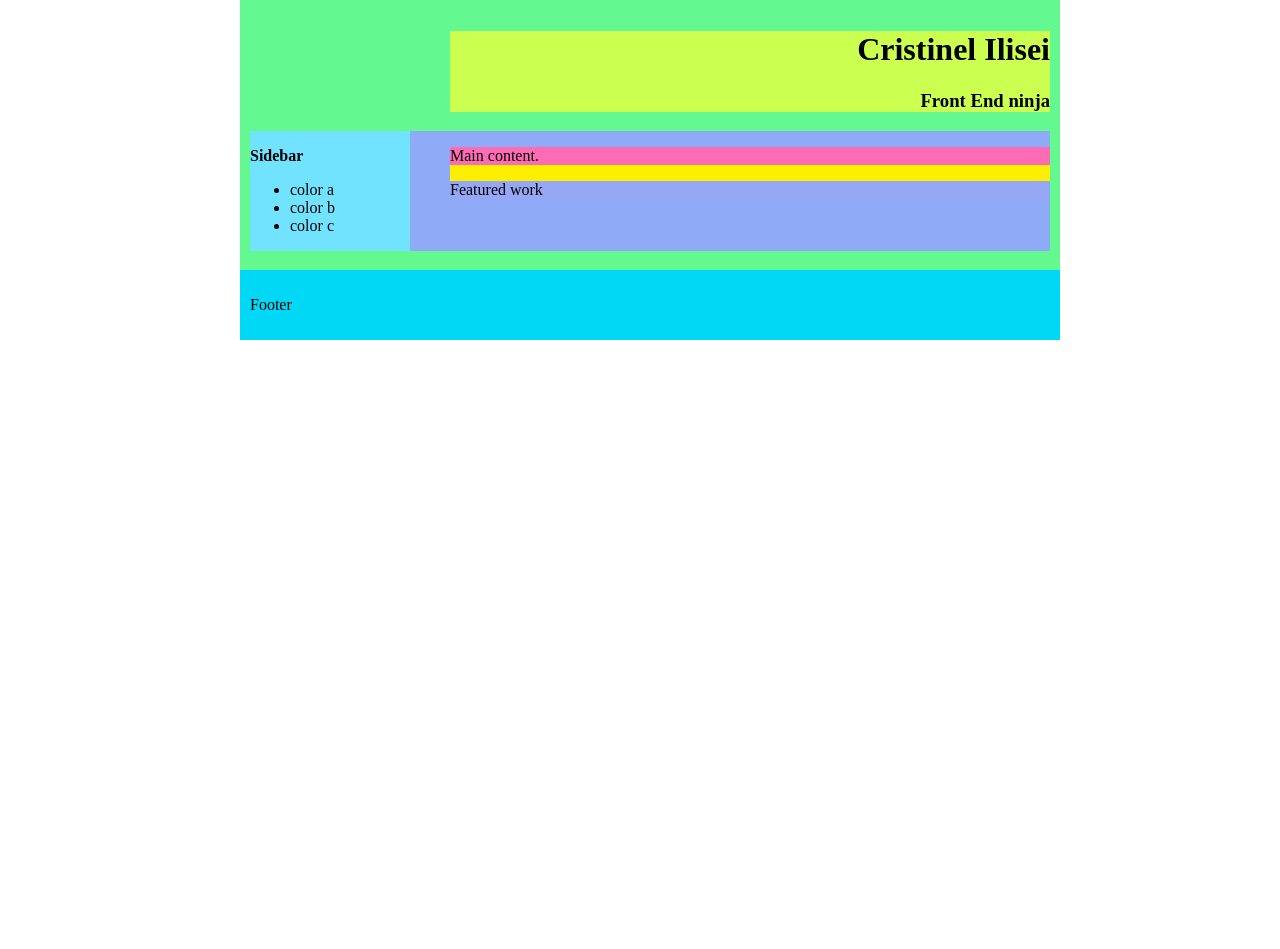
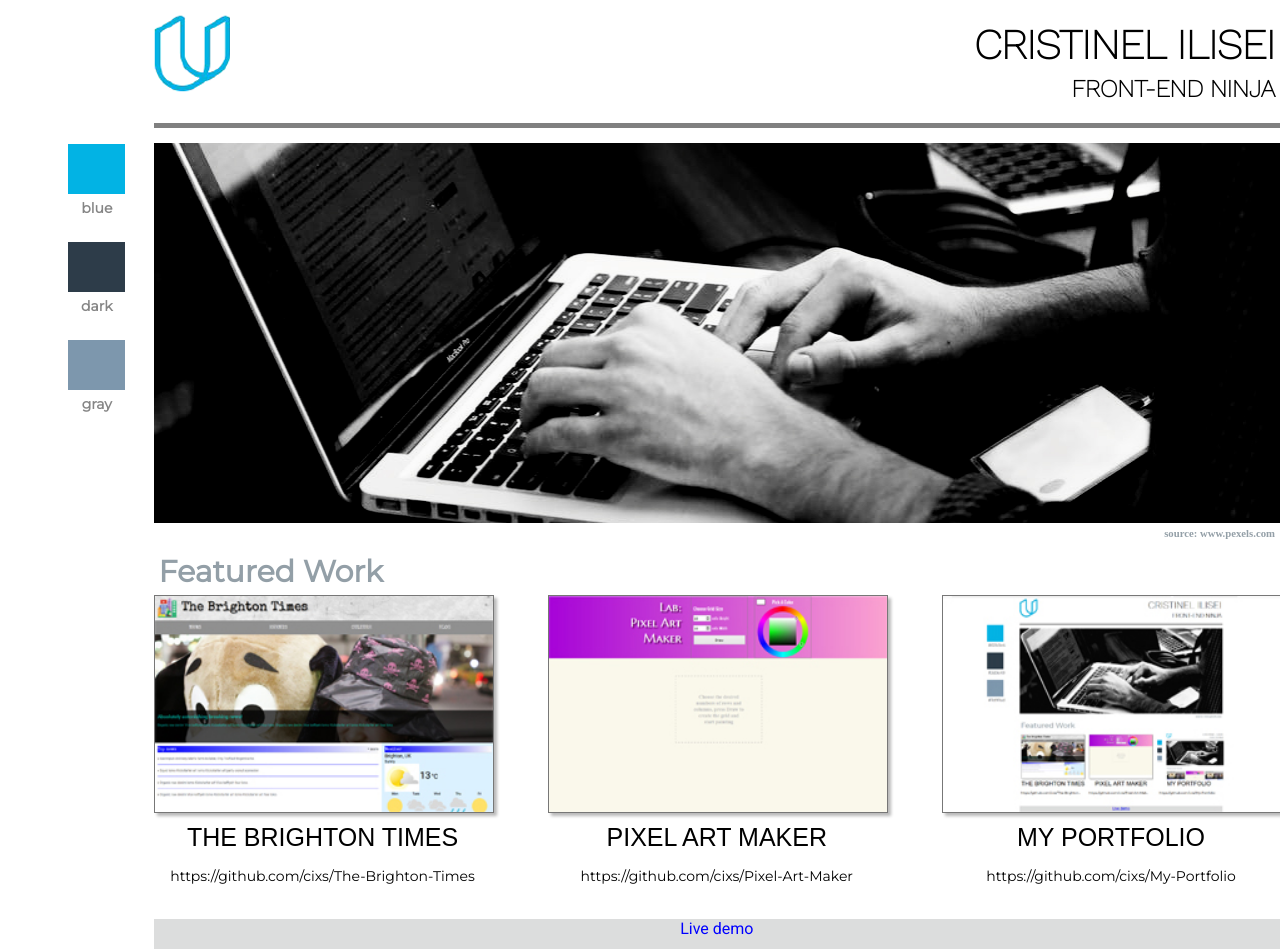
Before and after one commit to cixs/My-Portfolio, a plain HTML site: page index.html in a window 1280 px wide. Before the commit the page ends 800 px from the top, so only its background shows below. Drawn offline with nearby package versions, Linux system fonts and the light colour scheme; a web font is replaced by a local one.

Commit message:
chore: Add HTML and CSS code to generate a grid-based  layout with styles making use of the flexbox layout
 - create and add photographs for requiring elements
 - create readme.md file
 - format the source code in respect to Udacity HTML/CSS Style Guide

```diff
--- a/css/app.css
+++ b/css/app.css
@@ -1,58 +1,173 @@
 html,
 body {
-    margin: 0;
-    padding: 0
+    margin: auto;
+    max-width: 1280px;
 }
 
-body {
-    width: 800px;
-    margin: auto;
+h1,
+h2,
+h3,
+h4,
+h5,
+h6 {
+    margin: 5px;
 }
 
+/*
+    font-family: "Work Sans", sans-serif;
+    font-family: "Montserrat", sans-serif;
+    font-family: "Roboto", sans-serif;
+*/
+
 .header {
-    background-color: rgb(203, 255, 80);
-    margin-left: 200px;
+    margin-left: 12%;
+    width: 88%;
+    text-align: right;
+    font-family: "Work Sans", sans-serif;
+    text-transform: uppercase;
+    font-size: 130%;
+    border-bottom: 5px solid rgb(128, 128, 128);
+    padding-bottom: 15px;
+    padding-top: 15px;
 }
 
-.header h1,
-h3 {
-    text-align: right;
-    display: block;
+.logo {
+    float: left;
 }
-.wrapper {
 
+.main {
     width: 100%;
-    background: rgb(100, 248, 144);
-    padding: 10px;
-    height:250px;
-}
-.container {
-    float: left;
-    width: 100%;
-    background: rgb(143, 171, 248);
+    height: auto;
+    display: flex;
+    flex: flex-wrap;
 }
 
 .sidebar {
     float: left;
-    width: 20%;
-    background: rgb(114, 227, 255);
+    width: 12%;
+    background: rgb(255, 255, 255);
+}
+
+.sidebar ul {
+    text-align: center;
+}
+
+.sidebar li {
+    list-style: none;
+    margin-bottom: 20px;
+    font-family: "Montserrat", sans-serif;
+    font-weight: 100;
+    width: 100%;
+    font-size: 14px;
+    color: #858585;
+    text-overflow: ellipsis;
+    overflow: hidden;
+    white-space: nowrap;
+}
+
+.color-item {
+    width: 50%;
+    height: 50px;
+    margin: auto;
+}
+
+.c-1 {
+    background: #02b3e4;
+}
+
+.c-2 {
+    background: #2d3c49;
+}
+
+.c-3 {
+    background: #7d97ad;
 }
 
 .content {
-    margin-left: 200px;
-    background: rgb(252, 239, 0);
+    padding-left: 0;
+    width: 88%;
+    display: inline-block;
 }
 
 .main-content {
-    background: rgb(253, 107, 180);
+    height: 380px;
+    padding-top: 15px;
+}
+
+.main-content h6 {
+    text-align: right;
+    color: #939fa7;
+    margin-top: 0;
 }
 
 .featured-work {
-    background: rgb(149, 167, 245);
+    width: 100%;
+    font-family: "Montserrat", sans-serif;
+    font-size: 20px;
+    color: #939fa7;
+    margin-top: 30px;
+    text-align: justify;
+}
+.featured-work:after {
+	content: "";
+	width: 100%;
+	display: inline-block;
+    }
+.site-item {
+    height: 270px;
+    width: 30%;
+    display: inline-block;
+    vertical-align: top;
+    text-align: center;
 }
 
-.footer {
-    background: rgb(0, 216, 245);
+.site-item img {
+    box-shadow: 3px 3px 3px rgb(185, 185, 185);
+    border: 1px solid #777;
+    height: 80%;
     width: 100%;
-    padding: 10px;
+    object-fit: fill;
+    margin:auto;
 }
+
+.site-item h2 {
+    display: inline-block;
+    color: #000;
+    font-family: "BenchNine", sans-serif;
+    font-weight: 100;
+    font-size: 25px;
+    text-overflow: ellipsis;
+    overflow: hidden;
+    white-space: nowrap;
+}
+
+.site-item a {
+    text-decoration: none;
+    font-weight: 100;
+    color: #000;
+    font-size: 14px;
+    text-overflow: ellipsis;
+    overflow: hidden;
+    white-space: nowrap;
+}
+
+.site-item a:hover {
+    color: #f00;
+}
+
+footer {
+    background-color: rgb(220, 221, 221);
+    width: 88%;
+    height: 30px;
+    text-align: center;
+    font-family: "Roboto", sans-serif;
+    margin-left: 12%;
+    margin-top:30px;
+}
+footer a {
+    text-decoration: none;
+    color: #00f;
+}
+footer a:hover {
+    color: #f00;
+}
--- a/index.html
+++ b/index.html
@@ -3,40 +3,77 @@
 
 <head>
   <meta charset="utf-8">
+  <title>My portfolio</title>
   <meta name="viewport" content="width=device-width,initial-scale=1">
+  <link href="https://fonts.googleapis.com/css?family=Montserrat|Roboto|Work+Sans:100|BenchNine:100" rel="stylesheet">
   <link rel="stylesheet" type="text/css" href="css/app.css" />
 </head>
 
 <body>
-<div class="wrapper">
   <div class="header">
+    <a href="https://eu.udacity.com/" target="blank">
+      <img class="logo" src="images/logo.png" alt="Udacity logo">
+    </a>
+    <div>
       <h1>Cristinel Ilisei</h1>
-      <h3>Front End ninja</h3>
+      <h3>Front-End Ninja</h3>
     </div>
-    <div class="container">
+
+  </div>
+  <main>
     <div class="sidebar">
-        <p>
-          <strong>Sidebar</strong>
-        </p>
       <ul>
-          <li>color a</li>
-          <li>color b</li>
-          <li>color c</li>
+        <li>
+          <div class="c-1 color-item"></div>
+          <h4>blue</h4>
+        </li>
+        <li>
+          <div class="c-2 color-item"></div>
+          <h4>dark</h4>
+        </li>
+        <li>
+          <div class="c-3 color-item"></div>
+          <h4>gray</h4>
+        </li>
       </ul>
     </div>
     <div class="content">
       <div class="main-content">
-          <p>Main content.</p>
+        <img src="images/front-end-ninja.jpg" alt="front-end ninja at work" style="height: 100%; width: 100%; object-fit: cover">
+        <h6>source: www.pexels.com</h6>
       </div>
       <div class="featured-work">
-          <p>Featured work</p>
+        <h2>Featured Work</h2>
+
+        <div class="site-item">
+          <a href="#" target="blank">
+            <img src="images/TheBrightonTimes.jpg" alt="The Brighton Times project">
+          </a>
+          <h2>THE BRIGHTON TIMES</h2>
+          <a href="https://github.com/cixs/The-Brighton-Times" target="blank">https://github.com/cixs/The-Brighton-Times</a>
+        </div>
+        <div class="site-item">
+          <a href="#" target="blank">
+            <img src="images/PixelArtMaker.jpg" alt="Lab:Pixel Art maker project">
+          </a>
+          <h2>PIXEL ART MAKER</h2>
+          <a href="https://github.com/cixs/Pixel-Art-Maker" target="blank">https://github.com/cixs/Pixel-Art-Maker</a>
+        </div>
+
+        <div class="site-item">
+          <a href="#">
+            <img src="images/MyPortfolio.jpg" alt="My Portofolio project">
+          </a>
+          <h2>MY PORTFOLIO</h2>
+          <a href="https://github.com/cixs/My-Portfolio" target="blank">https://github.com/cixs/My-Portfolio </a>
+        </div>
+
       </div>
     </div>
-    </div>
-  </div>
-  <div class="footer">
-    <p>Footer</p>
-  </div>
+    <footer>
+      <a href="https://cixs.000webhostapp.com/" target="blank">Live demo</a>
+    </footer>
+  </main>
 </body>
 
 </html>
```
Also changed, not shown: images/MyPortfolio.jpg (added), images/PixelArtMaker.jpg (added), images/TheBrightonTimes.jpg (added), images/front-end-ninja.jpg (added), images/logo.png (added), js/app.js (deleted), 1 other file. Lines whose indentation alone changed are shown as unchanged.
